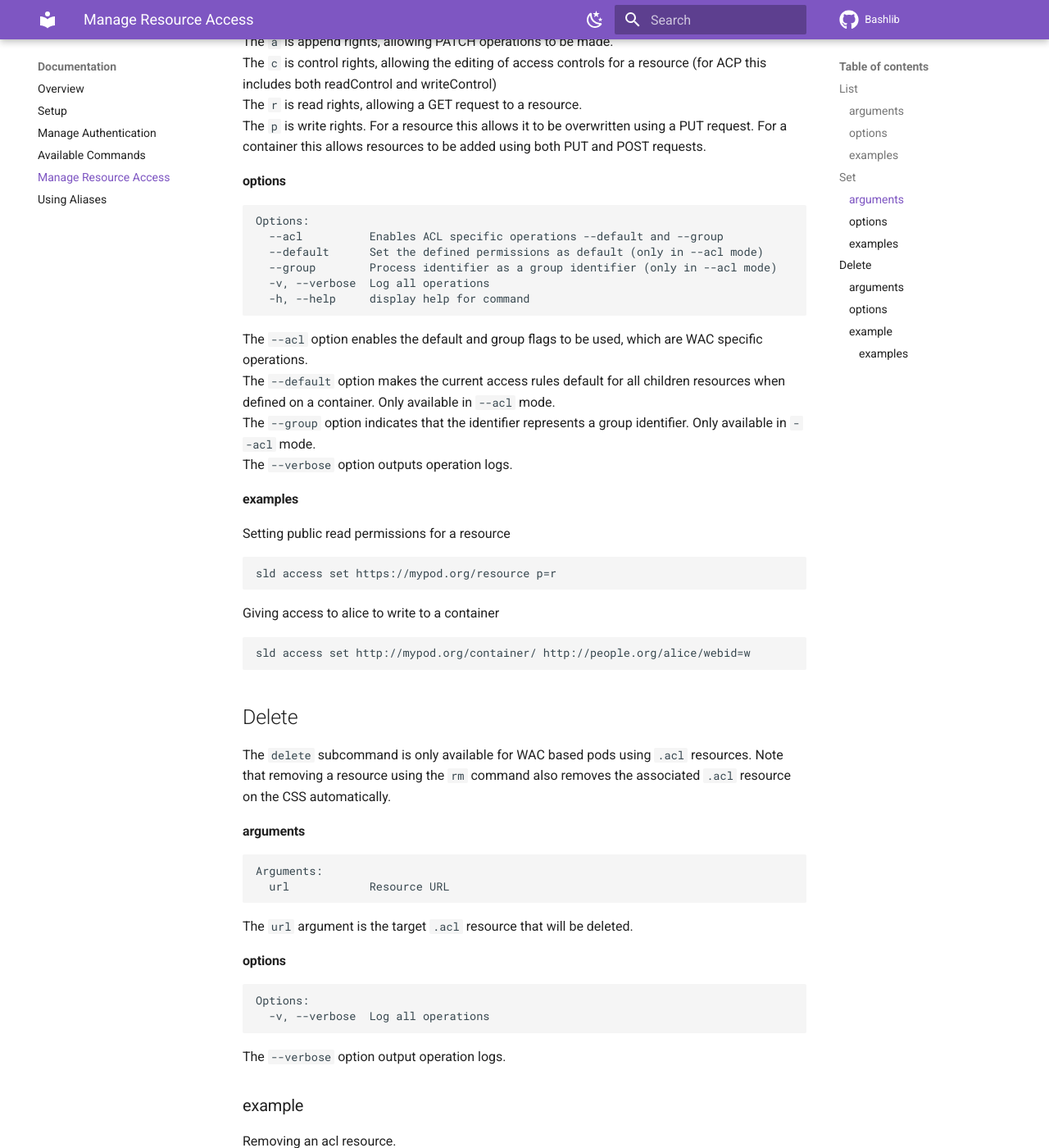
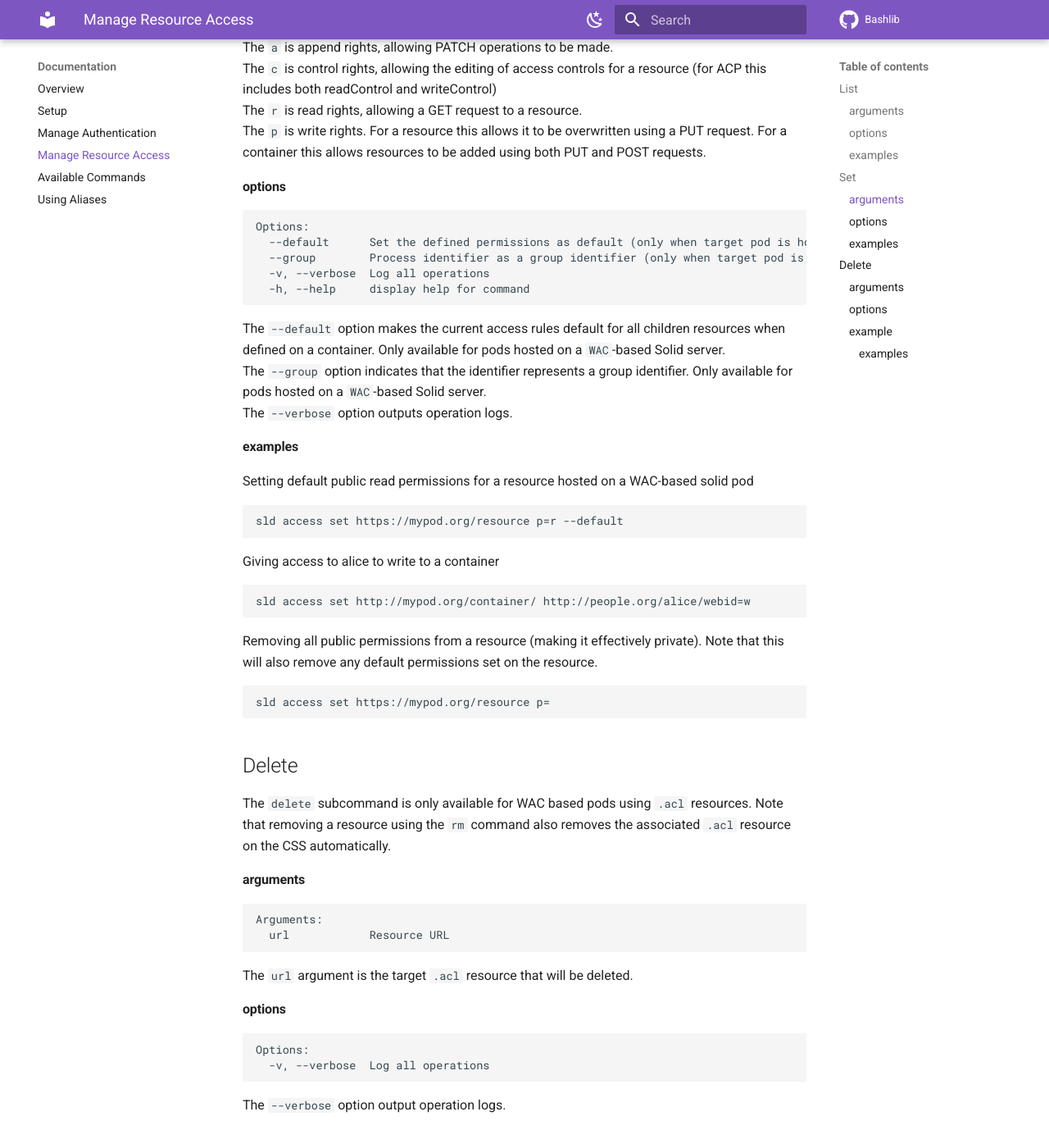
Before and after one commit to SolidLabResearch/Bashlib, an MkDocs documentation site: the page built from documentation/markdown/documentation/cli/access.md, in a window 1280 px wide and 1400 px high, scrolled down 1595 px. Shown: the whole window at 82% size. Built offline with MkDocs 1.6.1 and Material for MkDocs 9.7.7, drawn with Linux system fonts in a browser that asks for light colours; comment, search, counter and statistics services are not loaded; the version menu is left out; some of the changed text lies outside the part shown.

Commit message:
Updated documentation

````diff
--- a/documentation/markdown/documentation/cli/access.md
+++ b/documentation/markdown/documentation/cli/access.md
@@ -20,13 +20,14 @@ The `url` argument is the target (container) resource for which access is to be
 #### options
 ```
 Options:
-  --acl          Displays ACL specific information such as group and default access
   -p, --pretty   Pretty format
   -v, --verbose  Log all operations
 ```
-The `--acl` option displays information specific to `.acl` resources,
-such as `default` access indicating that the authorization is also enforced on child resources without their own `.acl` file
-or `inhereted` access indicating that the access rules are derived from the default access of a parent resource.
+Depending on if the target Solid pod is managed using the `WAC` or `ACP`
+authorization system, options such as showing `default` access indicating
+that the authorization is recursively enforced on child resources without their own `.acl` file
+or `inhereted` access indicating that the access rules are derived from the default access of a parent resource
+will be restricted to `WAC` based Solid servers.
 <br />
 The `--pretty` option outputs the information in a table format
 <br />
@@ -71,29 +72,32 @@ For a container this allows resources to be added using both PUT and POST reques
 #### options
 ```
 Options:
-  --acl          Enables ACL specific operations --default and --group
-  --default      Set the defined permissions as default (only in --acl mode)
-  --group        Process identifier as a group identifier (only in --acl mode)
+  --default      Set the defined permissions as default (only when target pod is hosted on a WAC-based instance)
+  --group        Process identifier as a group identifier (only when target pod is hosted on a WAC-based instance)
   -v, --verbose  Log all operations
   -h, --help     display help for command
 ```
-The `--acl` option enables the default and group flags to be used, which are WAC specific operations.
+The `--default` option makes the current access rules default for all children resources when defined on a container. Only available for pods hosted on a `WAC`-based Solid server.
 <br />
-The `--default` option makes the current access rules default for all children resources when defined on a container. Only available in `--acl` mode.
-<br />
-The `--group` option indicates that the identifier represents a group identifier. Only available in `--acl` mode.
+The `--group` option indicates that the identifier represents a group identifier. Only available for pods hosted on a `WAC`-based Solid server.
 <br />
 The `--verbose` option outputs operation logs.
 
 #### examples
-Setting public read permissions for a resource
+Setting default public read permissions for a resource hosted on a WAC-based solid pod
 ```
-sld access set https://mypod.org/resource p=r
+sld access set https://mypod.org/resource p=r --default
 ```
 
 Giving access to alice to write to a container
 ```
 sld access set http://mypod.org/container/ http://people.org/alice/webid=w
+```
+
+Removing all public permissions from a resource (making it effectively private).
+Note that this will also remove any default permissions set on the resource.
+```
+sld access set https://mypod.org/resource p=
 ```
 
 
--- a/documentation/mkdocs.yml
+++ b/documentation/mkdocs.yml
@@ -78,8 +78,8 @@ nav:
       - Overview: documentation/overview.md
       - Setup: documentation/setup.md
       - Manage Authentication: documentation/cli/authentication.md
+      - Manage Resource Access: documentation/cli/access.md
       - Available Commands: documentation/cli/commands.md
-      - Manage Resource Access: documentation/cli/access.md
       - Using Aliases: documentation/cli/aliases.md
       # - Typescript:
       #     - Overview: usage/typescript/overview.md
````
